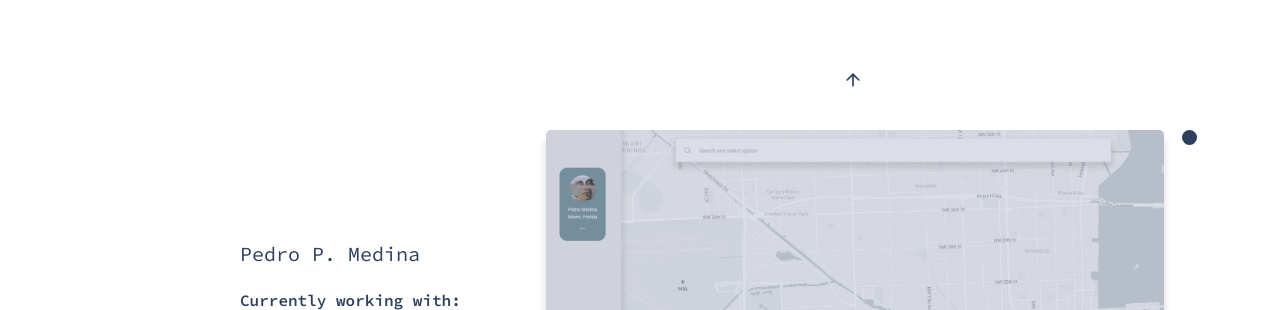
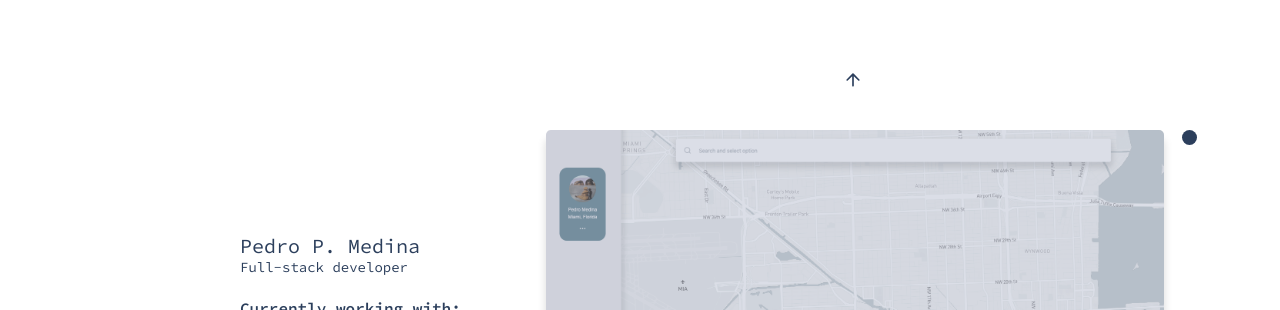
Before and after one commit to pedropmedina/pedropmedina.github.io, a plain HTML site: page index.html in a window 1280 px wide. Shown: the top 310 px of the page. Drawn offline with Linux system fonts and the light colour scheme.

Commit message:
Add subtitle to profile

```diff
--- a/index.html
+++ b/index.html
@@ -30,6 +30,7 @@
         <article class="profile">
           <section class="profile__details">
             <h1 class="title">Pedro P. Medina</h1>
+            <h2 class="subtitle">Full-stack developer</h2>
           </section>
           <section class="profile__experience">
             <h2 class="profile__experience__heading">
--- a/styles.css
+++ b/styles.css
@@ -82,6 +82,11 @@ main .profile > *:last-child {
   font-weight: 400;
   padding: var(--size-xxs) 0;
   font-size: var(--font-size-l);
+}
+
+.profile__details .subtitle {
+  font-size: var(--font-size-s);
+  font-weight: 400;
 }
 
 .profile__experience__heading {
```
